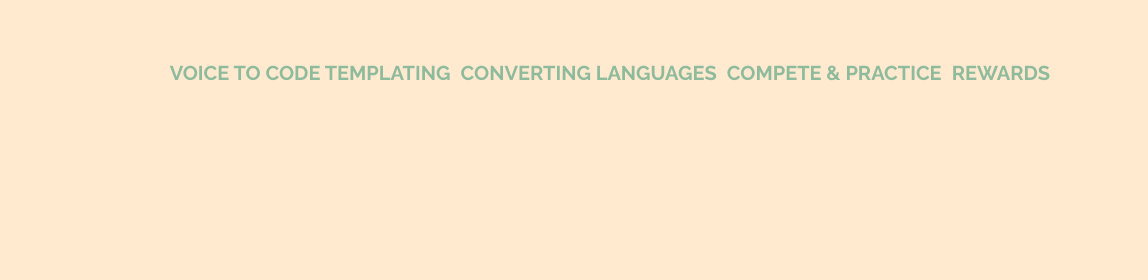
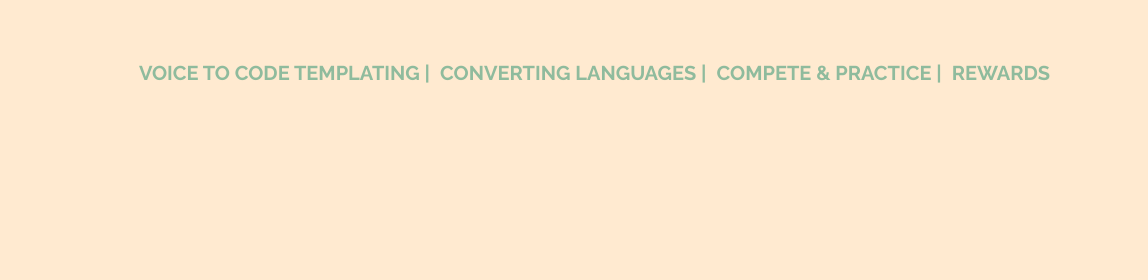
Before and after one commit to akshatvg/So-Many-Languages, a plain HTML site: page templates/shop.html in a window 1280 px wide. Shown: the top 280 px of the page, 0-1148 px from the left. Drawn offline with Linux system fonts and the light colour scheme.

Commit message:
taskbar came out neat af

```diff
--- a/templates/shop.html
+++ b/templates/shop.html
@@ -38,9 +38,9 @@
             </div>
             <!-- site menu -->
             <ul class="main-menu">
-                <li style="color: #8FBB9D"><a href="http://127.0.0.1:5000/practice" style="color: #8FBB9D;font-size: 20px;"><b>Voice to Code Templating</b></a></li>
-                <li style="color: #8FBB9D"><a href="http://127.0.0.1:5000" style="color: #8FBB9D;font-size: 20px;"><b>Converting Languages</b></a></li>
-                <li style="color: #8FBB9D"><a href="http://bit.ly/SoManyLanguages" target="_blank" style="color: #8FBB9D;font-size: 20px;"><b>Compete & Practice</b></a></li>
+                <li style="color: #8FBB9D"><a href="http://127.0.0.1:5000/practice" style="color: #8FBB9D;font-size: 20px;"><b>Voice to Code Templating | </b></a></li>
+                <li style="color: #8FBB9D"><a href="http://127.0.0.1:5000" style="color: #8FBB9D;font-size: 20px;"><b>Converting Languages | </b></a></li>
+                <li style="color: #8FBB9D"><a href="http://bit.ly/SoManyLanguages" target="_blank" style="color: #8FBB9D;font-size: 20px;"><b>Compete & Practice | </b></a></li>
                 <li style="color: #8FBB9D"><a href="http://127.0.0.1:5000/shop" target="_blank" style="color: #8FBB9D;font-size: 20px;"><b>Rewards&nbsp;</b></a></li>
             </ul>
         </div>
```
